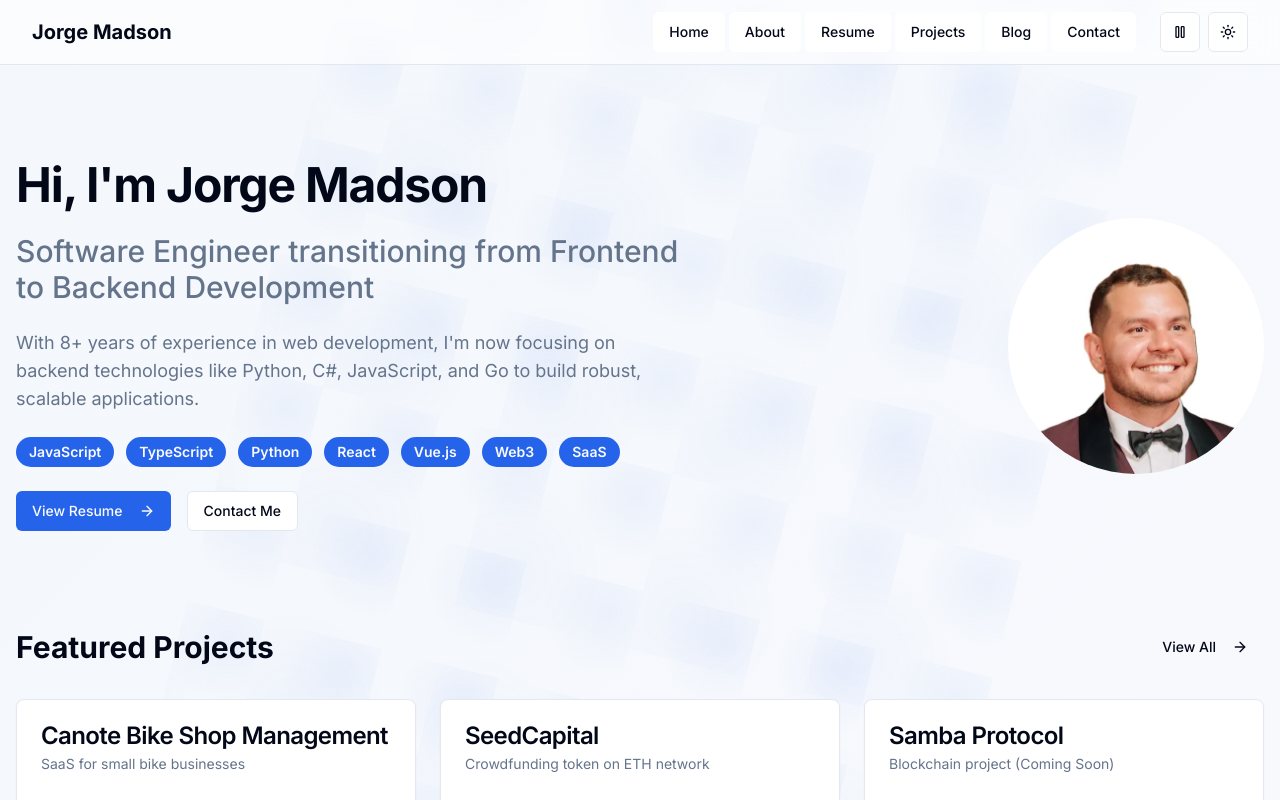
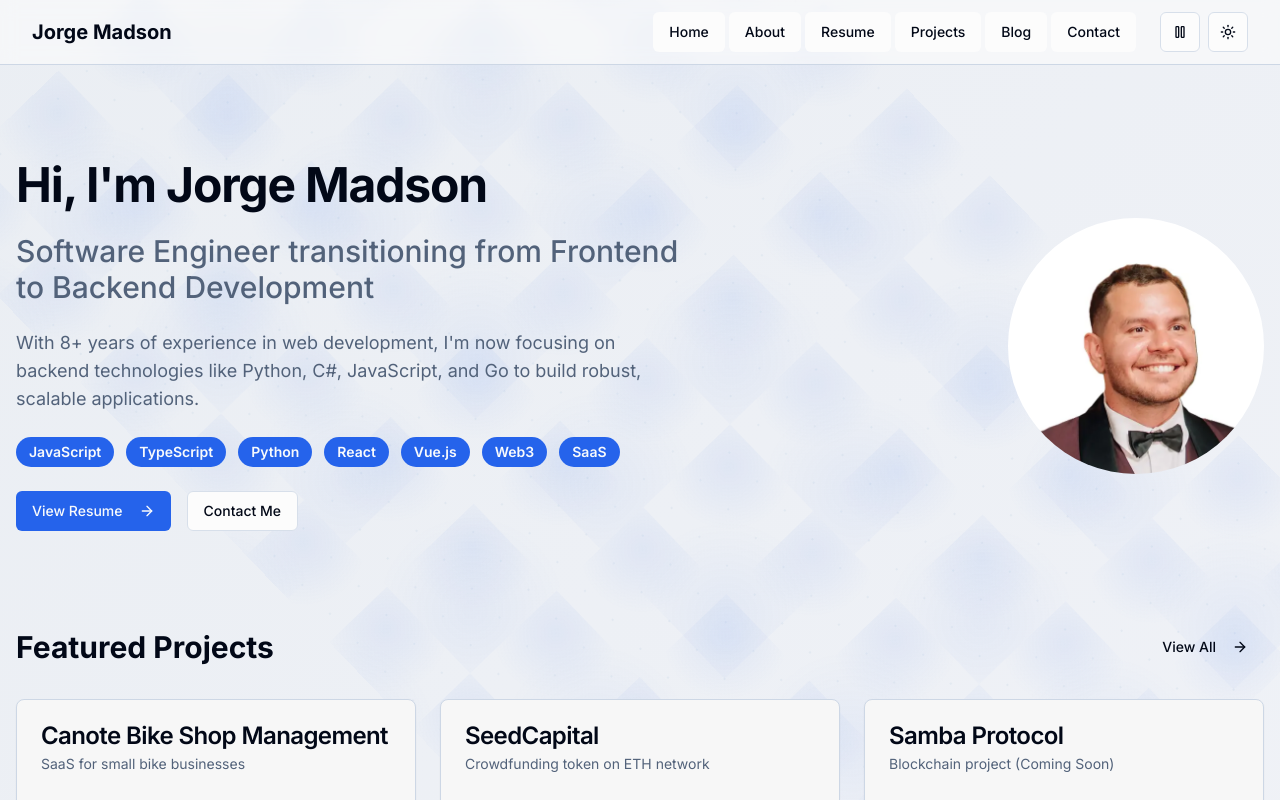
Before and after one commit to JorgeMadson/jorgemadson.github.io, a Next.js app: page / in a window 1280 px wide. Shown: the top 800 px of the page. Built offline with nearby package versions, Linux system fonts and the light colour scheme.

Commit message:
Melhor visivel no claro

```diff
--- a/app/globals.css
+++ b/app/globals.css
@@ -4,25 +4,25 @@
 
 @layer base {
   :root {
-    --background: 0 0% 100%;
+    --background: 0 0% 99%;
     --foreground: 222.2 84% 4.9%;
-    --card: 0 0% 100%;
+    --card: 0 0% 97%;
     --card-foreground: 222.2 84% 4.9%;
 
-    --popover: 0 0% 100%;
+    --popover: 0 0% 97%;
     --popover-foreground: 222.2 84% 4.9%;
     --primary: 221.2 83.2% 53.3%;
     --primary-foreground: 210 40% 98%;
-    --secondary: 210 40% 96.1%;
+    --secondary: 210 40% 92%;
     --secondary-foreground: 222.2 47.4% 11.2%;
-    --muted: 210 40% 96.1%;
-    --muted-foreground: 215.4 16.3% 46.9%;
-    --accent: 210 40% 96.1%;
+    --muted: 210 40% 92%;
+    --muted-foreground: 215.4 20% 40%;
+    --accent: 210 40% 92%;
     --accent-foreground: 222.2 47.4% 11.2%;
     --destructive: 0 84.2% 60.2%;
     --destructive-foreground: 210 40% 98%;
-    --border: 214.3 31.8% 91.4%;
-    --input: 214.3 31.8% 91.4%;
+    --border: 214.3 31.8% 85%;
+    --input: 214.3 31.8% 88%;
     --ring: 221.2 83.2% 53.3%;
     --radius: 0.5rem;
   }
@@ -58,8 +58,8 @@
     @apply text-foreground;
     background: linear-gradient(-45deg,
       hsl(var(--background)),
-      hsl(220 60% 98%),
-      hsl(210 50% 96%),
+      hsl(220 30% 95%),
+      hsl(210 25% 92%),
       hsl(var(--background))
     );
     background-size: 400% 400%;
@@ -76,11 +76,11 @@
     width: 100%;
     height: 100%;
     background-image:
-      radial-gradient(circle at 25% 25%, hsl(221.2 83.2% 53.3% / 0.05) 0%, transparent 50%),
-      radial-gradient(circle at 75% 75%, hsl(221.2 83.2% 53.3% / 0.03) 0%, transparent 50%),
-      radial-gradient(circle at 50% 50%, hsl(210 40% 96% / 0.8) 0%, transparent 1px);
+      radial-gradient(circle at 25% 25%, hsl(221.2 83.2% 53.3% / 0.07) 0%, transparent 50%),
+      radial-gradient(circle at 75% 75%, hsl(221.2 83.2% 53.3% / 0.05) 0%, transparent 50%),
+      radial-gradient(circle at 50% 50%, hsl(210 40% 85% / 1.0) 0%, transparent 1px);
     background-size: 120px 120px, 180px 180px, 40px 40px;
-    animation: floatPattern 20s linear infinite;
+    animation: floatPattern 45s linear infinite;
     pointer-events: none;
     z-index: -1;
   }
```
